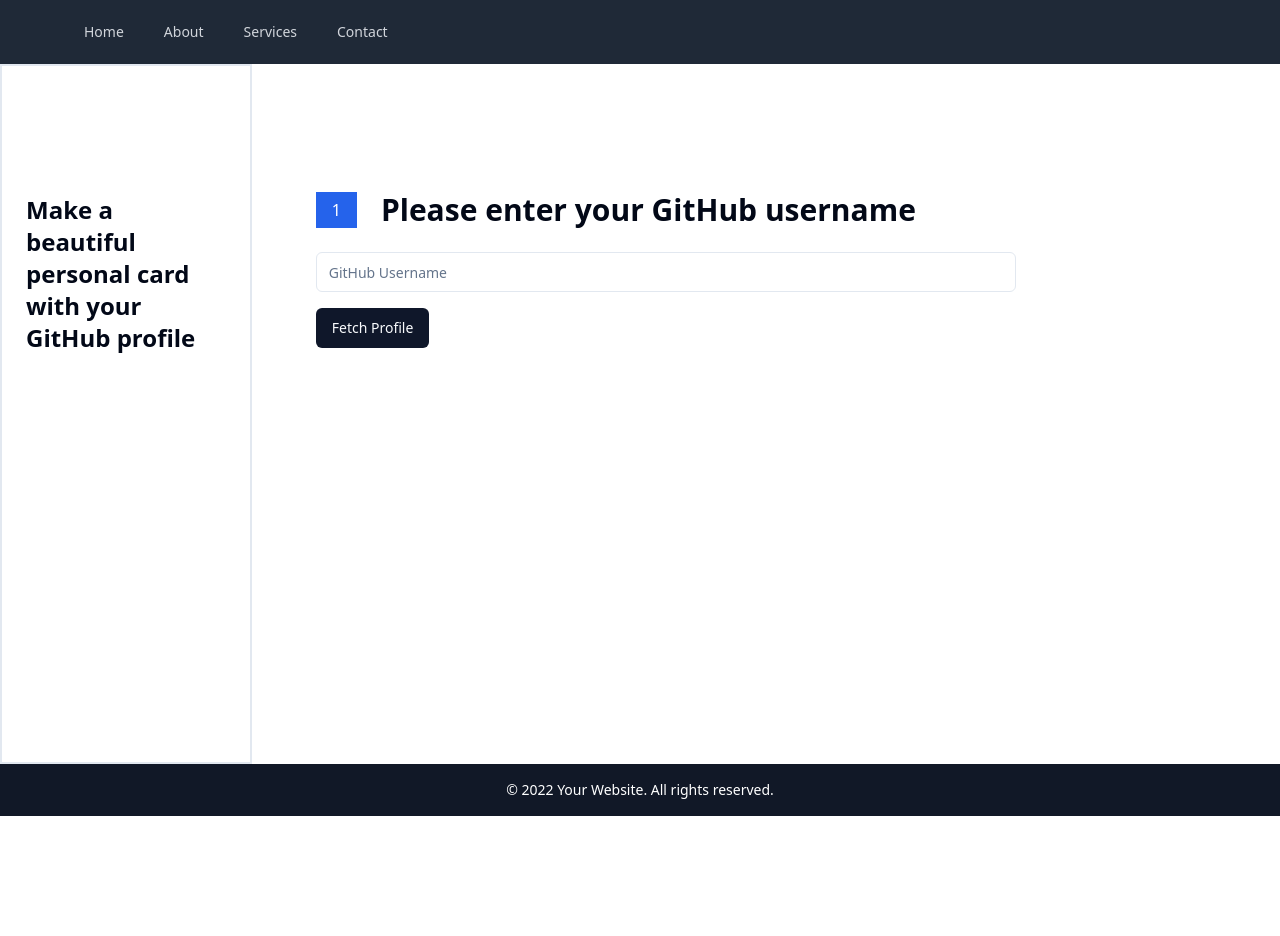
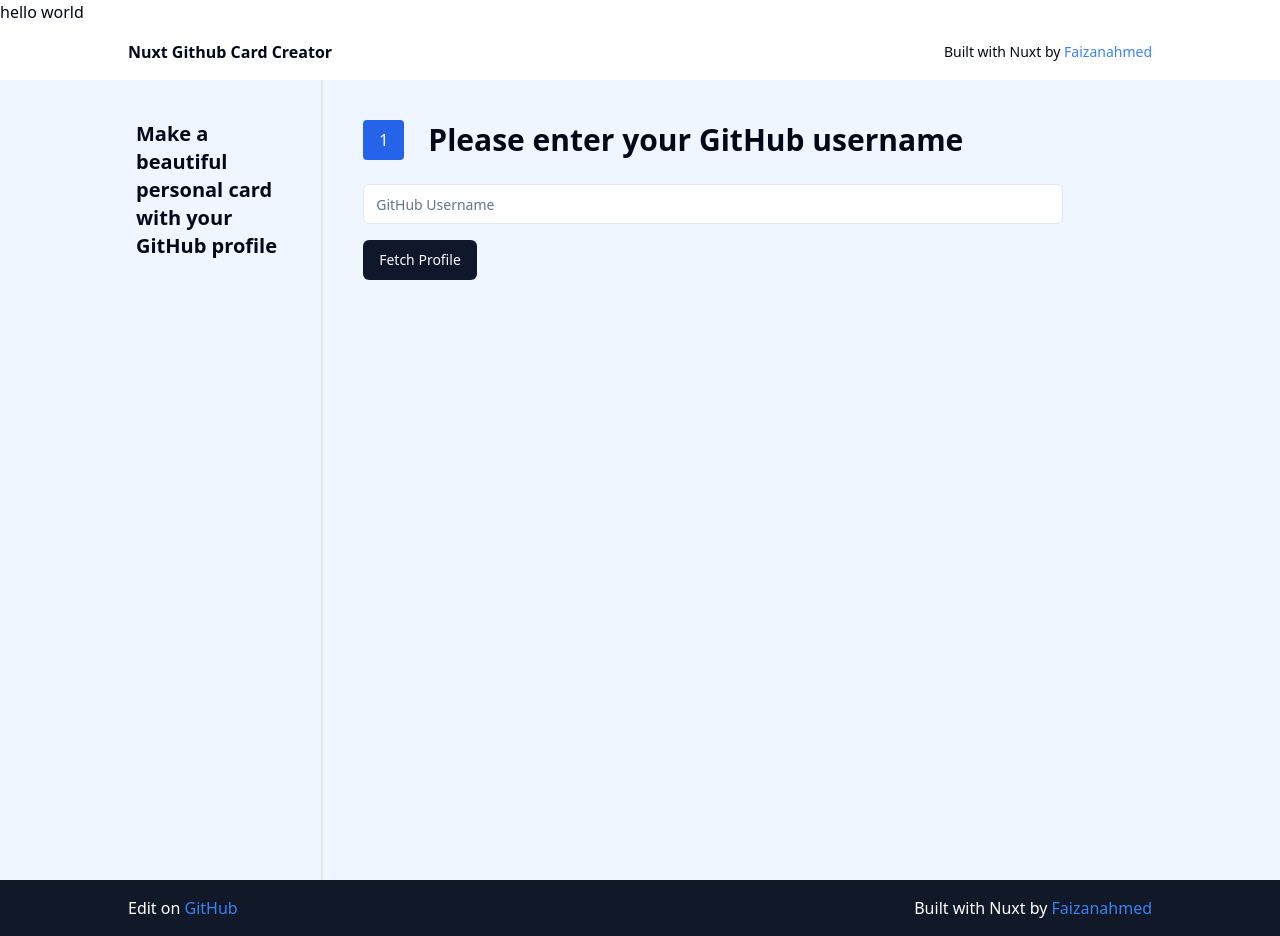
Before and after one commit to Faizanahmedsy/nuxt-github-card-maker, a Nuxt app: page / in a window 1280 px wide. Before the commit the page ends 816 px from the top, so only its background shows below. Built offline with nearby package versions, Linux system fonts and the light colour scheme.

Commit message:
feat: Update footer and navbar components
- Update the footer component to include links to the GitHub repository and the developer's website.
- Add a new navbar component (Navbarv2.vue) to the project.

```diff
--- a/components/Footer.vue
+++ b/components/Footer.vue
@@ -1,7 +1,33 @@
+<script setup></script>
+
 <template>
   <footer class="bg-gray-900 text-white py-4">
-    <div class="container mx-auto flex justify-center items-center">
-      <p class="text-sm">&copy; 2022 Your Website. All rights reserved.</p>
+    <div class="container mx-auto flex justify-between px-32 items-center">
+      <div>
+        Edit on
+        <a
+          href="https://github.com/Faizanahmedsy/nuxt-github-card-maker"
+          target="_blank"
+          class="text-blue-500"
+        >
+          GitHub</a
+        >
+      </div>
+      <!-- <p class="text-sm">
+        &copy;
+        <span v-if="new Date().getFullYear()"></span>
+        {{ new Date().getFullYear() }} Nuxt Website. All rights reserved. Your
+        Website. All rights reserved.
+      </p> -->
+      <p>
+        Built with Nuxt by
+        <a
+          href="https://faizansaiyed.vercel.app"
+          target="_blank"
+          class="text-blue-500"
+          >Faizanahmed</a
+        >
+      </p>
     </div>
   </footer>
 </template>
--- /dev/null
+++ b/components/Navbarv2.vue
@@ -0,0 +1 @@
+<template>hello world</template>
--- a/layouts/default.vue
+++ b/layouts/default.vue
@@ -1,6 +1,6 @@
 <template>
   <div>
-    <Navbar />
+    <Navbarv2 />
     <slot />
     <Footer />
   </div>
--- a/pages/index.vue
+++ b/pages/index.vue
@@ -46,23 +46,19 @@ const fetchGitHubProfile = async () => {
 const downloadAsPDF = async () => {
   if (!cardRef.value) return;
 
-  // Clone the card element to remove the download button
   const cardClone = cardRef.value.cloneNode(true);
   const downloadButton = cardClone.querySelector(".download-button");
   if (downloadButton) {
     downloadButton.remove();
   }
 
-  // Temporarily append the clone to the document body
   document.body.appendChild(cardClone);
 
-  // Capture the card as an image, including the avatar
   const canvas = await html2canvas(cardClone, {
     useCORS: true,
     allowTaint: true,
   });
 
-  // Remove the clone from the document body
   document.body.removeChild(cardClone);
 
   const imgData = canvas.toDataURL("image/png");
@@ -78,44 +74,59 @@ const downloadAsPDF = async () => {
 </script>
 
 <template>
-  <section class="">
-    <div
-      class="flex gap-6 justify-center items-center min-h-[calc(100dvh-100px)]"
-    >
-      <div class="w-1/5 border-2 min-h-[calc(100dvh-100px)] py-32 px-6">
-        <p class="text-2xl font-bold">
+  <div class="flex justify-between items-center py-4 px-32">
+    <h2 class="font-semibold">Nuxt Github Card Creator</h2>
+    <div class="text-sm">
+      Built with Nuxt by
+      <a
+        href="https://faizansaiyed.vercel.app"
+        target="_blank"
+        class="text-blue-500"
+        >Faizanahmed</a
+      >
+    </div>
+  </div>
+  <section class="bg-blue-50 px-28">
+    <div class="flex flex-col lg:flex-row min-h-screen">
+      <div
+        class="w-full lg:w-1/5 border-b-2 lg:border-b-0 lg:border-r-2 border-gray-200 p-6 lg:py-10"
+      >
+        <p class="text-xl lg:text-xl font-bold text-center lg:text-left">
           Make a beautiful personal card with your GitHub profile
         </p>
       </div>
 
-      <div class="w-4/5 min-h-[calc(100dvh-100px)] flex py-32 px-10 flex-col">
+      <div class="w-full lg:w-4/5 p-6 lg:p-10 flex flex-col">
         <div>
-          <div class="flex gap-6">
+          <div
+            class="flex flex-col lg:flex-row gap-4 lg:gap-6 items-start lg:items-center mb-6"
+          >
             <span
-              class="bg-blue-600 px-4 text-white flex justify-center items-center"
+              class="bg-blue-600 px-4 py-2 text-white flex justify-center items-center rounded-full lg:rounded"
               >1</span
             >
-            <h2 class="text-3xl font-semibold">
+            <h2 class="text-2xl lg:text-3xl font-semibold">
               Please enter your GitHub username
             </h2>
           </div>
-          <div class="max-w-[700px] my-6">
+          <div class="max-w-[700px] mb-6">
             <Input
               v-model="username"
               type="text"
               placeholder="GitHub Username"
+              class="mb-4"
             />
-            <Button @click="fetchGitHubProfile" class="mt-4">
+            <Button @click="fetchGitHubProfile" class="w-full lg:w-auto">
               Fetch Profile
             </Button>
           </div>
-          <Alert v-if="error" variant="destructive" class="mt-4 max-w-[700px]">
+          <Alert v-if="error" variant="destructive" class="mb-6 max-w-[700px]">
             <AlertTitle>Error</AlertTitle>
             <AlertDescription>{{ error }}</AlertDescription>
           </Alert>
         </div>
 
-        <div v-if="userNotFound" class="mt-8 max-w-[700px]">
+        <div v-if="userNotFound" class="mb-6 max-w-[700px]">
           <Alert variant="warning">
             <UserX class="h-4 w-4" />
             <AlertTitle>User Not Found</AlertTitle>
@@ -129,46 +140,62 @@ const downloadAsPDF = async () => {
         <div
           v-if="userProfile"
           ref="cardRef"
-          class="mt-8 bg-gradient-to-br from-blue-500 to-purple-600 rounded-xl shadow-2xl overflow-hidden max-w-[700px]"
+          class="bg-gradient-to-br from-blue-500 to-purple-600 rounded-xl shadow-2xl overflow-hidden max-w-[700px] w-full"
         >
-          <div class="p-8">
-            <div class="flex items-center space-x-6">
+          <div class="p-6 lg:p-8">
+            <div
+              class="flex flex-col lg:flex-row items-center lg:items-start lg:space-x-6"
+            >
               <img
                 :src="userProfile.avatar_url"
                 alt="Profile Picture"
-                class="w-32 h-32 rounded-full border-4 border-white shadow-lg"
+                class="w-24 h-24 lg:w-32 lg:h-32 rounded-full border-4 border-white shadow-lg mb-4 lg:mb-0"
               />
-              <div>
-                <h3 class="text-3xl font-bold text-white">
+              <div class="text-center lg:text-left">
+                <h3 class="text-2xl lg:text-3xl font-bold text-white">
                   {{ userProfile.name }}
                 </h3>
-                <p class="text-xl text-blue-200">@{{ userProfile.login }}</p>
+                <p class="text-lg lg:text-xl text-blue-200">
+                  @{{ userProfile.login }}
+                </p>
               </div>
             </div>
-            <p class="mt-6 text-lg text-white">{{ userProfile.bio }}</p>
+            <p
+              class="mt-6 text-base lg:text-lg text-white text-center lg:text-left"
+            >
+              {{ userProfile.bio }}
+            </p>
             <div class="mt-8 flex justify-between text-blue-100">
               <div class="text-center">
-                <p class="text-3xl font-bold">{{ userProfile.followers }}</p>
-                <p class="text-sm uppercase">Followers</p>
+                <p class="text-2xl lg:text-3xl font-bold">
+                  {{ userProfile.followers }}
+                </p>
+                <p class="text-xs lg:text-sm uppercase">Followers</p>
               </div>
               <div class="text-center">
-                <p class="text-3xl font-bold">{{ userProfile.following }}</p>
-                <p class="text-sm uppercase">Following</p>
+                <p class="text-2xl lg:text-3xl font-bold">
+                  {{ userProfile.following }}
+                </p>
+                <p class="text-xs lg:text-sm uppercase">Following</p>
               </div>
               <div class="text-center">
-                <p class="text-3xl font-bold">{{ userProfile.public_repos }}</p>
-                <p class="text-sm uppercase">Repos</p>
+                <p class="text-2xl lg:text-3xl font-bold">
+                  {{ userProfile.public_repos }}
+                </p>
+                <p class="text-xs lg:text-sm uppercase">Repos</p>
               </div>
             </div>
           </div>
-          <div class="bg-white px-8 py-4 flex justify-between items-center">
-            <p class="text-gray-600">
+          <div
+            class="bg-white px-6 py-4 lg:px-8 flex flex-col lg:flex-row justify-between items-center space-y-4 lg:space-y-0"
+          >
+            <p class="text-gray-600 text-sm lg:text-base">
               Created at:
               {{ new Date(userProfile.created_at).toLocaleDateString() }}
             </p>
             <Button
               @click="downloadAsPDF"
-              class="bg-green-500 hover:bg-green-600 download-button"
+              class="bg-green-500 hover:bg-green-600 download-button w-full lg:w-auto"
             >
               <Download class="h-5 w-5 mr-2" />
               Download PDF
```
